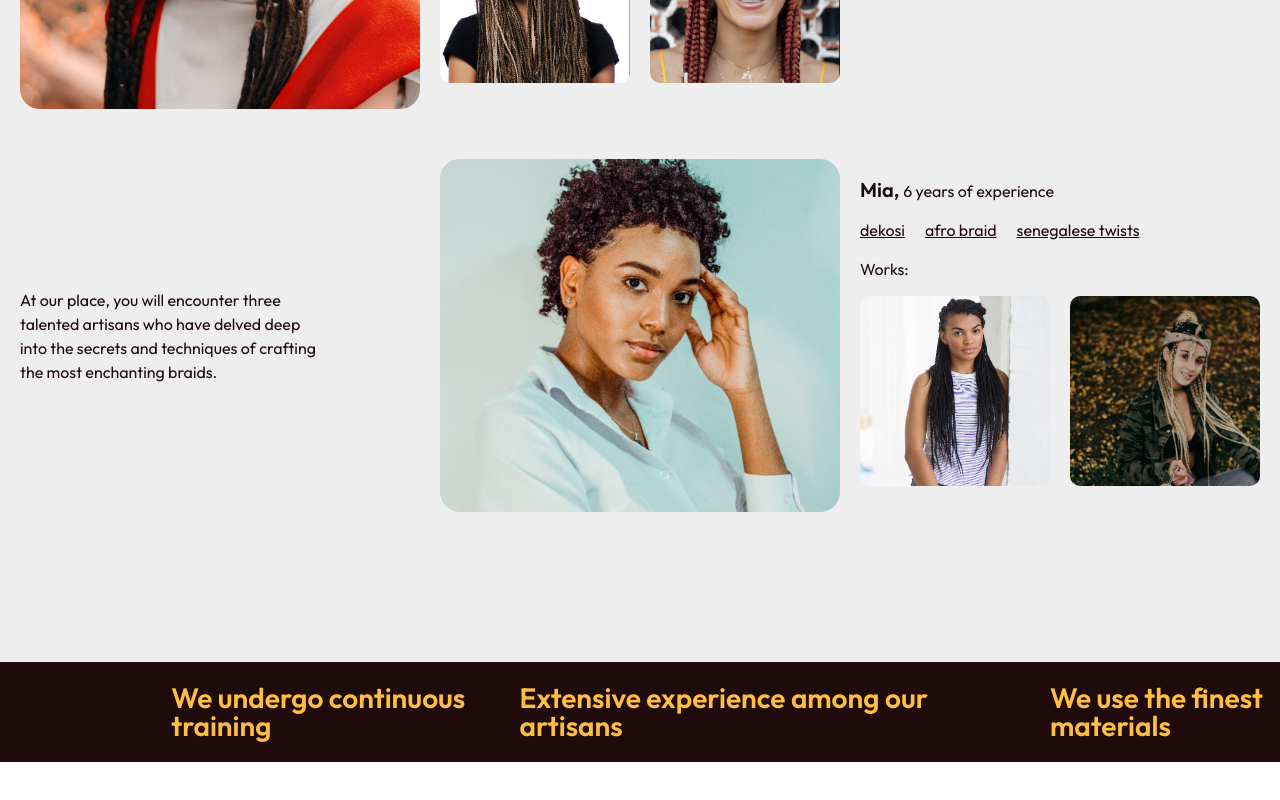
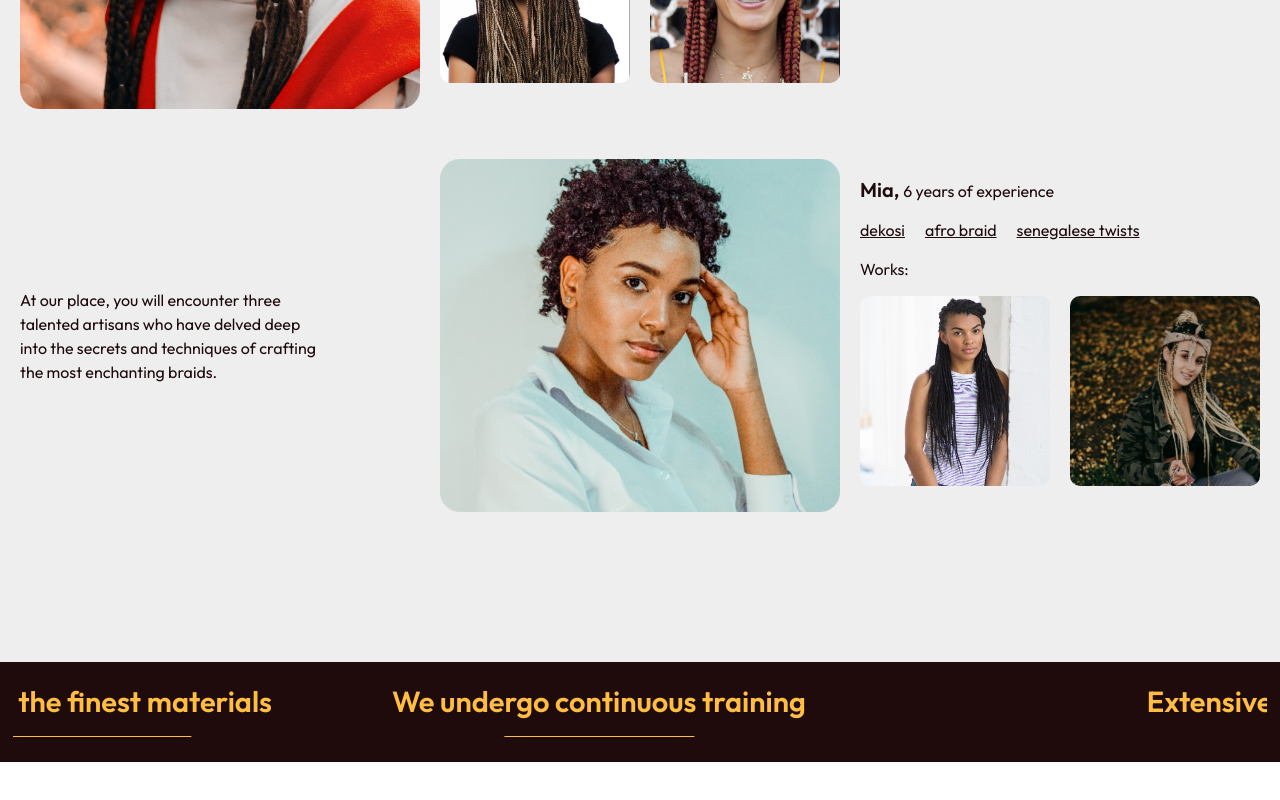
Before and after one commit to bambuuk/braids, a Next.js app: page / in a window 1280 px wide. Shown: the part 1691-2491 px from the top of the page. After the commit the page ends 2453 px from the top, so only its background shows below. Built offline with nearby package versions, Linux system fonts and the light colour scheme.

Commit message:
prepare adaptive layout for different devices in RunningRow component

```diff
--- a/src/components/RunningRow.tsx
+++ b/src/components/RunningRow.tsx
@@ -1,21 +1,40 @@
 
 const RunningRow = () => {
   return (
-    <div className="w-full my-[150px] h-[100px] bg-[#1F0B0B]">
+    <div className="w-full mt-[80px] sm:mt-[100px] bmd:mt-[150px] h-[100px] bg-[#1F0B0B]">
       <div className="h-full max-w-[1536px] w-full">
         <div className="overflow-hidden w-[98%] mx-auto h-full">
-          <div className="flex w-[200%] animate-run-row h-full items-center text-[#FFBE42]
-        font-outfit text-[28px] leading-[100%] font-semibold">
-            <div className="w-[100%] flex gap-[80px]">
-              <span>Extensive experience among our artisans</span>
-              <span>We use the finest materials</span>
-              <span>We undergo continuous training</span>
+          <div className="flex w-[800%] sm:w-[500%] md:w-[400%] bmd:w-[300%] animate-run-row h-full items-center justify-center
+          text-[#FFBE42] font-outfit text-[23px] md:text-[26px] xl:text-[29px] 2xl:text-[36px] leading-[100%]
+          font-semibold ">
+            <div className="w-[400%] sm:w-[250%] md:w-[200%] bmd:w-[150%] flex gap-[80px] xl:gap-[120px]">
+              <div className="flex flex-col gap-5">
+                <span className="">Extensive experience among our artisans</span>
+                <span className="mx-auto w-[190px] h-[1px] bg-[#FFBE42]"></span>
+              </div>
+              <div className="flex flex-col gap-5">
+                <span className="">We use the finest materials</span>
+                <span className="mx-auto w-[190px] h-[1px] bg-[#FFBE42]"></span>
+              </div>
+              <div className="flex flex-col gap-5">
+                <span className="">We undergo continuous training</span>
+                <span className="mx-auto w-[190px] h-[1px] bg-[#FFBE42]"></span>
+              </div>
             </div>
 
-            <div className="w-[100%] flex gap-[80px]">
-              <span>Extensive experience among our artisans</span>
-              <span>We use the finest materials</span>
-              <span>We undergo continuous training</span>
+            <div className="w-[400%] sm:w-[250%] md:w-[200%] bmd:w-[150%] flex gap-[80px] xl:gap-[120px]">
+              <div className="flex flex-col gap-5">
+                <span className="">Extensive experience among our artisans</span>
+                <span className="mx-auto w-[190px] h-[1px] bg-[#FFBE42]"></span>
+              </div>
+              <div className="flex flex-col gap-5">
+                <span className="">We use the finest materials</span>
+                <span className="mx-auto w-[190px] h-[1px] bg-[#FFBE42]"></span>
+              </div>
+              <div className="flex flex-col gap-5">
+                <span className="">We undergo continuous training</span>
+                <span className="mx-auto w-[190px] h-[1px] bg-[#FFBE42]"></span>
+              </div>
             </div>
           </div>
         </div>
--- a/tailwind.config.ts
+++ b/tailwind.config.ts
@@ -8,7 +8,7 @@ const config: Config = {
   ],
   theme: {
     animation: {
-      "run-row": "run 10s linear infinite",
+      "run-row": "run 15s linear infinite",
     },
     keyframes: {
       run: {
```
